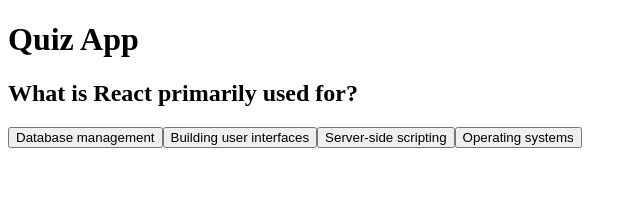
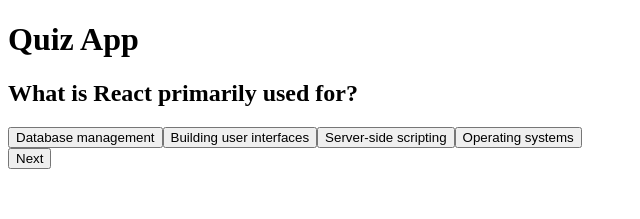
Before and after one commit to HassanNass/quiz-app, a React (Vite) app: page / in a window 1280 px wide. Both pictures are taken after a click on the button "Database management". Shown: the top 219 px of the page, without its empty margins (0-640 px from the left). Built offline with nearby package versions, Linux system fonts and the light colour scheme.

Commit message:
add answer handling, next button, and quiz completion

```diff
--- a/src/App.jsx
+++ b/src/App.jsx
@@ -11,17 +11,32 @@
 
   function handleAnswer(selecteAnswer) {
     setAnswer(selecteAnswer);
-    if (answer === questions[questionId].correctAnswer){
+    if (selecteAnswer === questions[questionId].correctAnswer){
       setScore(score + 1);
+    }
+  }
+
+  function handleNext() {
+    if (questionId === questions.length - 1) {
+      setIsFinished(true);
+    }
+    else {
+      setQuestionId(questionId + 1);
+      setAnswer("");
     }
   }
 
   return(
     <div className="container">
       <h1 className="header">Quiz App</h1>
-      <Question question={questions[questionId]}
-                onAnswer={handleAnswer}
-      />
+      {isFinished ? <div>{score}/5</div>
+                  : <div>
+                      <Question question={questions[questionId]}
+                                onAnswer={handleAnswer}/>
+                      {answer && <button className="btn-next"
+                                         onClick={() => handleNext()}
+                                 >Next</button>}
+                    </div>}
     </div>
   )
 }
```
